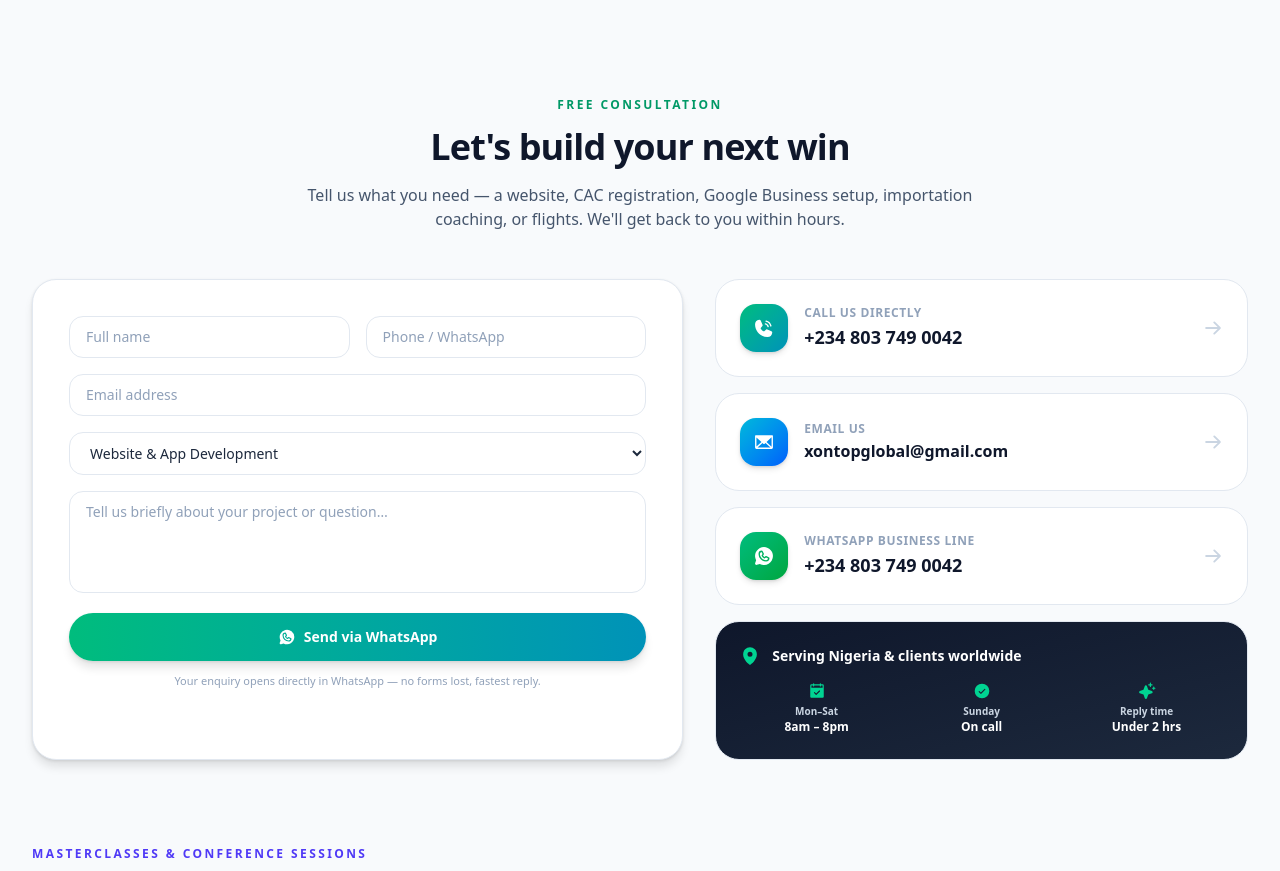
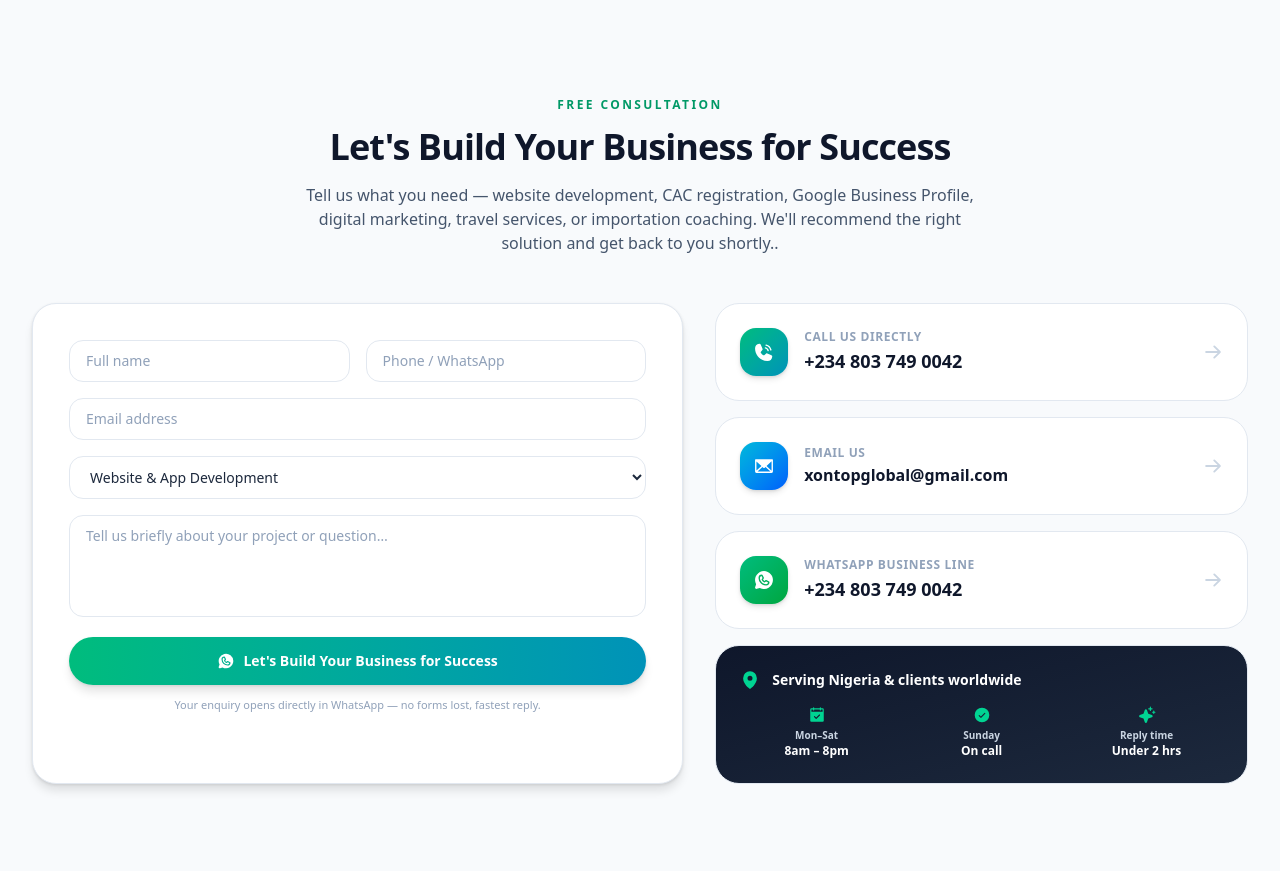
Before and after one commit to xontopglobal/xontopglobal-consultant, a React (Vite) app: page / in a window 1280 px wide. Shown: the part 5700-6571 px from the top of the page. Built offline with nearby package versions, Linux system fonts and the light colour scheme.

Commit message:
Improve consultation section

```diff
--- a/src/components/ConsultationAndContact.tsx
+++ b/src/components/ConsultationAndContact.tsx
@@ -69,12 +69,10 @@ ${form.message || "I'd like a consultation."}`
             Free Consultation
           </span>
           <h2 className="mt-3 text-3xl font-extrabold tracking-tight text-slate-900 sm:text-4xl dark:text-white">
-            Let's build your next win
+              Let's Build Your Business for Success
           </h2>
           <p className="mt-4 text-slate-600 dark:text-slate-300">
-            Tell us what you need — a website, CAC registration, Google Business
-            setup, importation coaching, or flights. We'll get back to you
-            within hours.
+            Tell us what you need — website development, CAC registration, Google Business Profile, digital marketing, travel services, or importation coaching. We'll recommend the right solution and get back to you shortly..
           </p>
         </div>
 
@@ -140,7 +138,7 @@ ${form.message || "I'd like a consultation."}`
               className="mt-5 inline-flex w-full items-center justify-center gap-2 rounded-full bg-gradient-to-r from-emerald-500 to-cyan-600 px-6 py-3.5 text-sm font-bold text-white shadow-xl shadow-emerald-600/25 transition hover:brightness-110 disabled:opacity-60"
             >
               <WhatsappLogo size={18} weight="fill" />
-              {sending ? "Connecting…" : "Send via WhatsApp"}
+                {sending ? "Connecting…" : "Let's Build Your Business for Success"}
             </button>
             <p className="mt-3 text-center text-[11px] text-slate-400 dark:text-slate-500">
               Your enquiry opens directly in WhatsApp — no forms lost, fastest reply.
```
